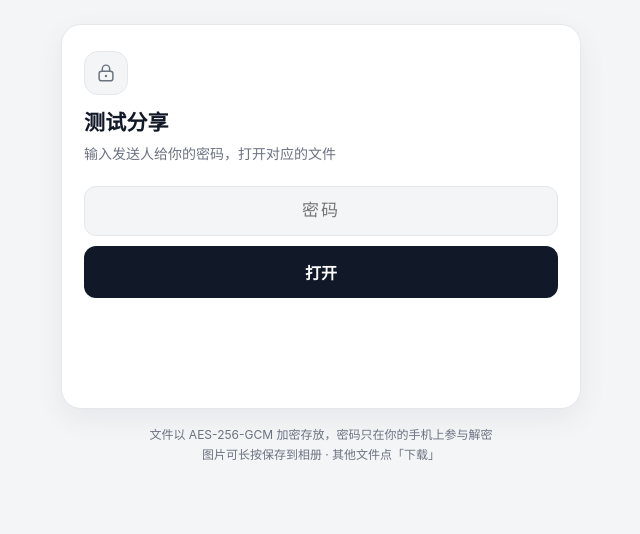
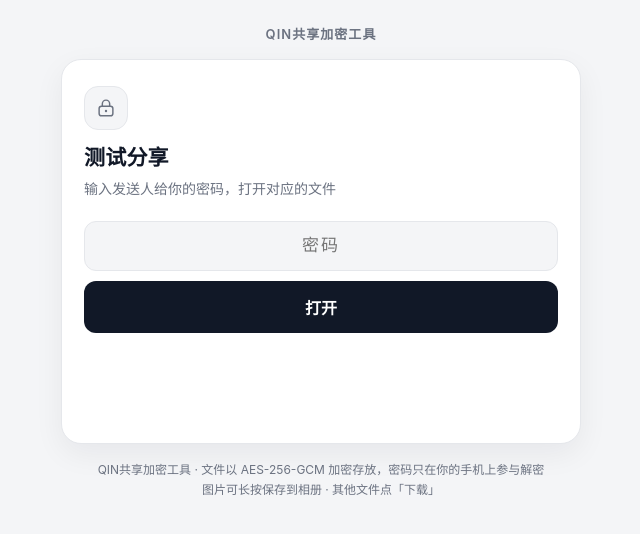
Before and after one commit to ZakChin/qr-share, a plain HTML site: page s/g9jg8n/index.html in a window 1280 px wide. Shown: the whole page, without its empty margins (319-959 px from the left). Drawn offline with Linux system fonts and the light colour scheme.

Commit message:
pages: brand g9jg8n

```diff
--- a/s/g9jg8n/index.html
+++ b/s/g9jg8n/index.html
@@ -7,7 +7,7 @@
 <meta name="referrer" content="no-referrer">
 <meta name="theme-color" content="#f4f5f7" media="(prefers-color-scheme: light)">
 <meta name="theme-color" content="#0b0c0f" media="(prefers-color-scheme: dark)">
-<title>测试分享</title>
+<title>测试分享 · QIN共享加密工具</title>
 <style>
 :root {
   color-scheme: light dark;
@@ -140,11 +140,13 @@ button[disabled] { opacity: 0.55; cursor: default; }
   text-decoration: none;
 }
 .hidden { display: none !important; }
+.brand { margin: 0 0 14px; text-align: center; font-size: 13px; letter-spacing: .08em; color: var(--muted); font-weight: 600; }
 footer { margin-top: 16px; text-align: center; color: var(--muted); font-size: 12px; line-height: 1.7; }
 </style>
 </head>
 <body>
 <main>
+  <div class="brand">QIN共享加密工具</div>
   <section class="card">
     <div class="lock"><svg width="22" height="22" viewBox="0 0 24 24" fill="none" stroke="currentColor" stroke-width="1.6" stroke-linecap="round" stroke-linejoin="round" aria-hidden="true"><rect x="4.5" y="10" width="15" height="10.5" rx="2.6"/><path d="M8 10V7.4a4 4 0 0 1 8 0V10"/><circle cx="12" cy="15.2" r="1.3" fill="currentColor" stroke="none"/></svg></div>
     <h1>测试分享</h1>
@@ -158,13 +160,13 @@ footer { margin-top: 16px; text-align: center; color: var(--muted); font-size: 1
     <div id="out" class="results"></div>
   </section>
   <footer>
-    文件以 AES-256-GCM 加密存放，密码只在你的手机上参与解密<br>
+    QIN共享加密工具 · 文件以 AES-256-GCM 加密存放，密码只在你的手机上参与解密<br>
     图片可长按保存到相册 · 其他文件点「下载」
   </footer>
 </main>
 <script>
 (function () {
-  var ITEMS = [{"i":1,"v":"a5cab6c4ec"},{"i":2,"v":"004c3f5a11"}];
+  var ITEMS = [{},{}];
   var ITERATIONS = 310000;
   var SALT_BYTES = 16, IV_BYTES = 12;
   var enc = new TextEncoder();
```
